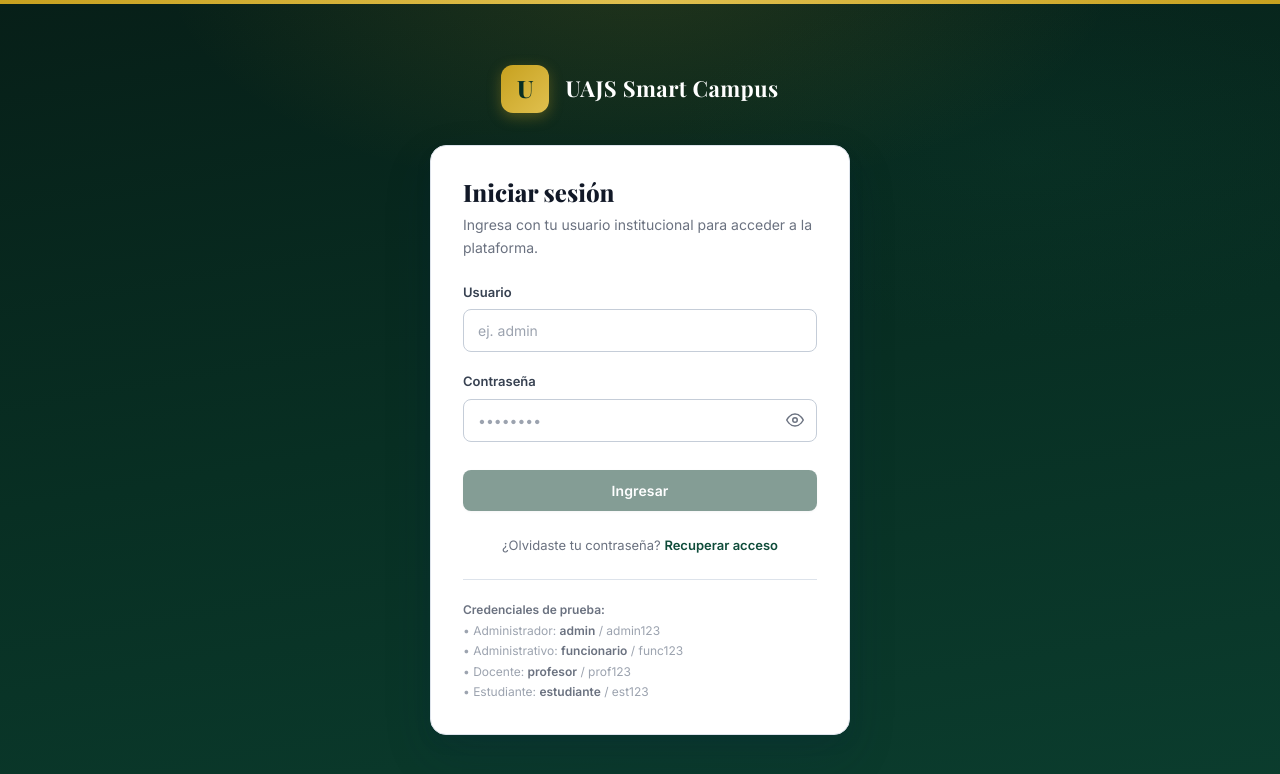
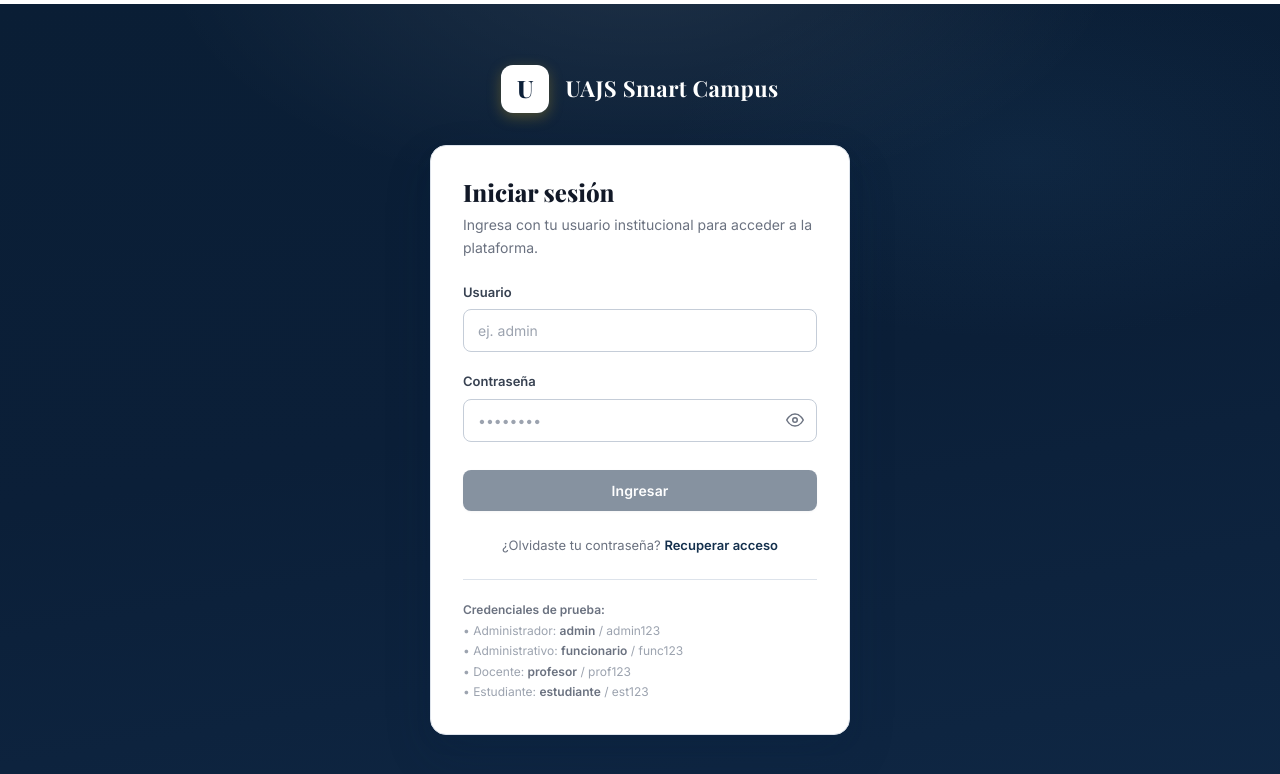
Before and after one commit to UNIAJS-Smart-Campus/frontend, a React (Vite) app: page /login in a window 1280 px wide. Shown: the top 774 px of the page. Built offline with nearby package versions, Linux system fonts and the light colour scheme.

Commit message:
fix: adaptar paleta UAJS a azul y blanco

```diff
--- a/src/components/Sidebar/Sidebar.css
+++ b/src/components/Sidebar/Sidebar.css
@@ -4,7 +4,7 @@
     position: fixed;
     top: 0;
     left: 0;
-    background: linear-gradient(180deg, #071f18 0%, var(--color-primary-700) 55%, var(--color-primary) 100%);
+    background: linear-gradient(180deg, #0a1e35 0%, var(--color-primary-700) 55%, var(--color-primary) 100%);
     color: #e2e8f0;
     display: flex;
     flex-direction: column;
--- a/src/pages/Landing/Landing.css
+++ b/src/pages/Landing/Landing.css
@@ -1,9 +1,9 @@
 .landing {
     min-height: 100vh;
     background:
-        radial-gradient(800px 400px at 50% -5%, rgba(199, 161, 31, 0.14), transparent 60%),
-        radial-gradient(600px 300px at 80% 20%, rgba(11, 61, 46, 0.25), transparent 60%),
-        linear-gradient(170deg, #071f18 0%, var(--color-primary-700) 50%, var(--color-primary) 100%);
+        radial-gradient(800px 400px at 50% -5%, rgba(255, 255, 255, 0.08), transparent 60%),
+        radial-gradient(600px 300px at 80% 20%, rgba(45, 95, 138, 0.12), transparent 60%),
+        linear-gradient(170deg, #0a1e35 0%, var(--color-primary-700) 50%, var(--color-primary) 100%);
     color: #ffffff;
     display: flex;
     flex-direction: column;
--- a/src/pages/Login/Login.css
+++ b/src/pages/Login/Login.css
@@ -1,9 +1,9 @@
 .auth {
     min-height: 100vh;
     background:
-        radial-gradient(800px 400px at 50% -5%, rgba(199, 161, 31, 0.14), transparent 60%),
-        radial-gradient(600px 300px at 80% 20%, rgba(11, 61, 46, 0.25), transparent 60%),
-        linear-gradient(170deg, #071f18 0%, var(--color-primary-700) 50%, var(--color-primary) 100%);
+        radial-gradient(800px 400px at 50% -5%, rgba(255, 255, 255, 0.08), transparent 60%),
+        radial-gradient(600px 300px at 80% 20%, rgba(45, 95, 138, 0.12), transparent 60%),
+        linear-gradient(170deg, #0a1e35 0%, var(--color-primary-700) 50%, var(--color-primary) 100%);
     color: #ffffff;
     display: flex;
     flex-direction: column;
--- a/src/styles/abstracts/_variables.css
+++ b/src/styles/abstracts/_variables.css
@@ -3,21 +3,21 @@
     --font-heading: "Playfair Display", Georgia, "Times New Roman", serif;
     --font-body: "Inter", "Segoe UI", Arial, sans-serif;
 
-    /* Paleta institucional UAJS */
-    --color-primary: #0b3d2e;
-    --color-primary-700: #082f23;
-    --color-primary-600: #0f4c3a;
-    --color-primary-500: #14654f;
-    --color-primary-400: #1a7a5e;
-    --color-primary-300: #32a17e;
-    --color-primary-100: #e6f3ef;
-    --color-primary-50: #f5faf8;
+    /* Paleta institucional UAJS - Azul y blanco */
+    --color-primary: #0f2744;
+    --color-primary-700: #0b1f38;
+    --color-primary-600: #14304d;
+    --color-primary-500: #1d4b77;
+    --color-primary-400: #2d5f8a;
+    --color-primary-300: #4a80b0;
+    --color-primary-100: #e8eef5;
+    --color-primary-50: #f5f8fb;
 
-    --color-accent: #c7a11f;
-    --color-accent-dark: #a8861a;
-    --color-accent-light: #e0c04f;
-    --color-accent-100: #faf3dd;
-    --color-accent-50: #fdf9eb;
+    --color-accent: #ffffff;
+    --color-accent-dark: #e8eef5;
+    --color-accent-light: #ffffff;
+    --color-accent-100: #f5f8fb;
+    --color-accent-50: #ffffff;
 
     /* Superficies */
     --color-bg: #f4f7fb;
@@ -92,51 +92,51 @@
 
 /* Modo oscuro */
 [data-theme="dark"] {
-    --color-primary: #124234;
-    --color-primary-700: #0d352a;
-    --color-primary-600: #15503f;
-    --color-primary-500: #1a6b54;
-    --color-primary-400: #22806a;
-    --color-primary-300: #34a88a;
-    --color-primary-100: #102f26;
-    --color-primary-50: #0c241c;
+    --color-primary: #1e3a5f;
+    --color-primary-700: #182f4d;
+    --color-primary-600: #243d66;
+    --color-primary-500: #2d4f7a;
+    --color-primary-400: #3b6ea5;
+    --color-primary-300: #5b8dc0;
+    --color-primary-100: #1e3a5f;
+    --color-primary-50: #172d4a;
 
-    --color-accent: #e0c04f;
-    --color-accent-dark: #c7a11f;
-    --color-accent-light: #e8d078;
-    --color-accent-100: #332b0f;
-    --color-accent-50: #261f0a;
+    --color-accent: #e8eef5;
+    --color-accent-dark: #c5cdd8;
+    --color-accent-light: #ffffff;
+    --color-accent-100: #1e3a5f;
+    --color-accent-50: #172d4a;
 
-    --color-bg: #0b1214;
-    --color-bg-alt: #111b1e;
-    --color-surface: #152226;
-    --color-surface-elevated: #1a2c30;
-    --color-hover: #213638;
-    --color-border: #2a3f42;
-    --color-border-strong: #385859;
-    --color-input-bg: #0b1214;
+    --color-bg: #0f172a;
+    --color-bg-alt: #162033;
+    --color-surface: #1e293b;
+    --color-surface-elevated: #243447;
+    --color-hover: #2f3e52;
+    --color-border: #334155;
+    --color-border-strong: #475569;
+    --color-input-bg: #0f172a;
 
-    --color-text: #f1f5f4;
-    --color-text-secondary: #cbd5d1;
-    --color-text-muted: #94a39b;
-    --color-text-faint: #5f736b;
-    --color-text-inverse: #0b1214;
+    --color-text: #f1f5f9;
+    --color-text-secondary: #cbd5e1;
+    --color-text-muted: #94a3b8;
+    --color-text-faint: #64748b;
+    --color-text-inverse: #0f172a;
 
     --color-success: #2ecc8f;
-    --color-success-100: #0f2e22;
-    --color-success-50: #0a211a;
+    --color-success-100: #12342a;
+    --color-success-50: #0d241b;
 
     --color-danger: #ef4444;
     --color-danger-100: #3a1d1a;
     --color-danger-50: #2d1714;
 
     --color-warning: #f59e0b;
-    --color-warning-100: #332b0f;
-    --color-warning-50: #261f0a;
+    --color-warning-100: #3a2e13;
+    --color-warning-50: #2d2410;
 
     --color-info: #60a5fa;
-    --color-info-100: #102f26;
-    --color-info-50: #0c241c;
+    --color-info-100: #1e3a5f;
+    --color-info-50: #172d4a;
 
     --shadow-xs: 0 1px 2px rgba(0, 0, 0, 0.35);
     --shadow-sm: 0 1px 3px rgba(0, 0, 0, 0.45), 0 1px 2px rgba(0, 0, 0, 0.35);
@@ -147,51 +147,51 @@
 
 @media (prefers-color-scheme: dark) {
     :root:not([data-theme="light"]) {
-        --color-primary: #124234;
-        --color-primary-700: #0d352a;
-        --color-primary-600: #15503f;
-        --color-primary-500: #1a6b54;
-        --color-primary-400: #22806a;
-        --color-primary-300: #34a88a;
-        --color-primary-100: #102f26;
-        --color-primary-50: #0c241c;
+        --color-primary: #1e3a5f;
+        --color-primary-700: #182f4d;
+        --color-primary-600: #243d66;
+        --color-primary-500: #2d4f7a;
+        --color-primary-400: #3b6ea5;
+        --color-primary-300: #5b8dc0;
+        --color-primary-100: #1e3a5f;
+        --color-primary-50: #172d4a;
 
-        --color-accent: #e0c04f;
-        --color-accent-dark: #c7a11f;
-        --color-accent-light: #e8d078;
-        --color-accent-100: #332b0f;
-        --color-accent-50: #261f0a;
+        --color-accent: #e8eef5;
+        --color-accent-dark: #c5cdd8;
+        --color-accent-light: #ffffff;
+        --color-accent-100: #1e3a5f;
+        --color-accent-50: #172d4a;
 
-        --color-bg: #0b1214;
-        --color-bg-alt: #111b1e;
-        --color-surface: #152226;
-        --color-surface-elevated: #1a2c30;
-        --color-hover: #213638;
-        --color-border: #2a3f42;
-        --color-border-strong: #385859;
-        --color-input-bg: #0b1214;
+        --color-bg: #0f172a;
+        --color-bg-alt: #162033;
+        --color-surface: #1e293b;
+        --color-surface-elevated: #243447;
+        --color-hover: #2f3e52;
+        --color-border: #334155;
+        --color-border-strong: #475569;
+        --color-input-bg: #0f172a;
 
-        --color-text: #f1f5f4;
-        --color-text-secondary: #cbd5d1;
-        --color-text-muted: #94a39b;
-        --color-text-faint: #5f736b;
-        --color-text-inverse: #0b1214;
+        --color-text: #f1f5f9;
+        --color-text-secondary: #cbd5e1;
+        --color-text-muted: #94a3b8;
+        --color-text-faint: #64748b;
+        --color-text-inverse: #0f172a;
 
         --color-success: #2ecc8f;
-        --color-success-100: #0f2e22;
-        --color-success-50: #0a211a;
+        --color-success-100: #12342a;
+        --color-success-50: #0d241b;
 
         --color-danger: #ef4444;
         --color-danger-100: #3a1d1a;
         --color-danger-50: #2d1714;
 
         --color-warning: #f59e0b;
-        --color-warning-100: #332b0f;
-        --color-warning-50: #261f0a;
+        --color-warning-100: #3a2e13;
+        --color-warning-50: #2d2410;
 
         --color-info: #60a5fa;
-        --color-info-100: #102f26;
-        --color-info-50: #0c241c;
+        --color-info-100: #1e3a5f;
+        --color-info-50: #172d4a;
 
         --shadow-xs: 0 1px 2px rgba(0, 0, 0, 0.35);
         --shadow-sm: 0 1px 3px rgba(0, 0, 0, 0.45), 0 1px 2px rgba(0, 0, 0, 0.35);
```
